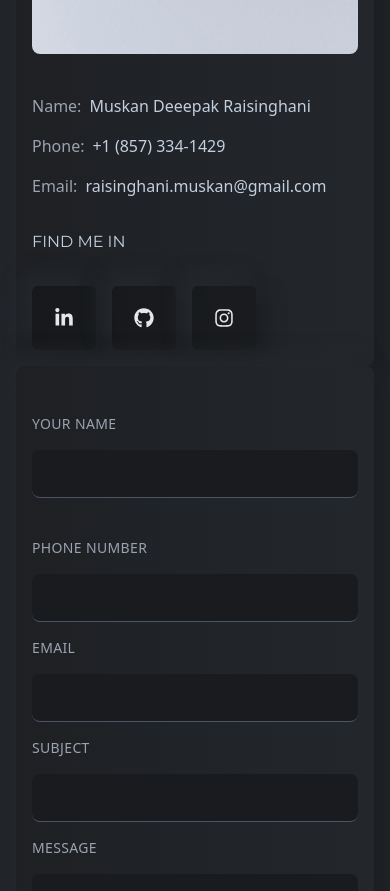
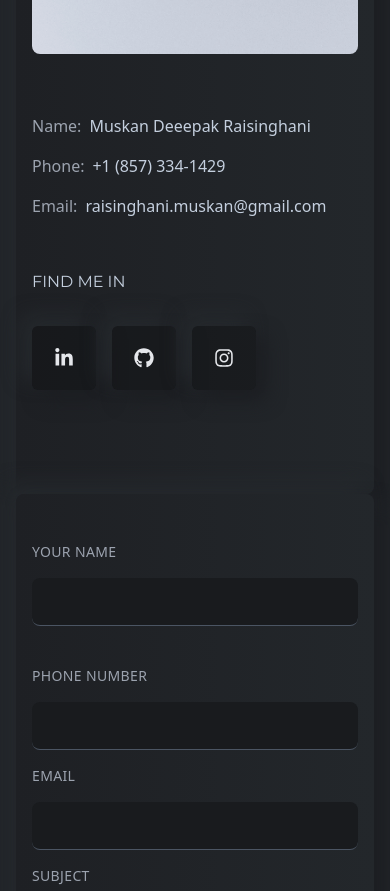
Before and after one commit to MuskanRaisinghani23/Muskan-Personal-Website, a React (Create React App) app: page / in a window 390 px wide. Shown: the part 9438-10329 px from the top of the page. Built offline with nearby package versions, Linux system fonts and the light colour scheme.

Commit message:
Contact left section modified

```diff
--- a/src/components/contact/ContactLeft.js
+++ b/src/components/contact/ContactLeft.js
@@ -10,14 +10,10 @@ const ContactLeft = () => {
         src={contactImg}
         alt="contactImg"
       />
-      <div className="flex flex-col gap-4">
+      <div className="flex flex-col gap-4 mt-5">
         <p className="text-base text-gray-400 flex items-center gap-2">
         Name: <span className="text-lightText">Muskan Deeepak Raisinghani</span>
         </p>
-        {/* <p className="text-base text-gray-400 tracking-wide">
-          Lorem ipsum, dolor sit amet consectetur adipisicing elit. Facilis
-          ipsam autem cumque, accusantium dicta odio.
-        </p> */}
         <p className="text-base text-gray-400 flex items-center gap-2">
           Phone: <span className="text-lightText">+1 (857) 334-1429</span>
         </p>
@@ -26,7 +22,7 @@ const ContactLeft = () => {
         </p>
       </div>
       <div className="flex flex-col gap-4">
-        <h2 className="text-base uppercase font-titleFont mb-4">Find me in</h2>
+        <h2 className="text-base uppercase font-titleFont mb-4 mt-5">Find me in</h2>
         <div className="flex gap-4">
           <a href='https://www.linkedin.com/in/muskan-raisinghani/'>
               <span className="bannerIcon">
@@ -45,6 +41,13 @@ const ContactLeft = () => {
             </a>
         </div>
       </div>
+      <div className="flex justify-center items-center text-center">
+        <div className="flex flex-col font-titleFont mb-14">
+          <h3 className="text-sm uppercase font-light text-designColor tracking-wide">
+          </h3>
+          <h1 className="text-4xl md:text-5xl text-gray-300 font-bold capitalize"></h1>
+        </div>
+      </div>
     </div>
   );
 }
```
